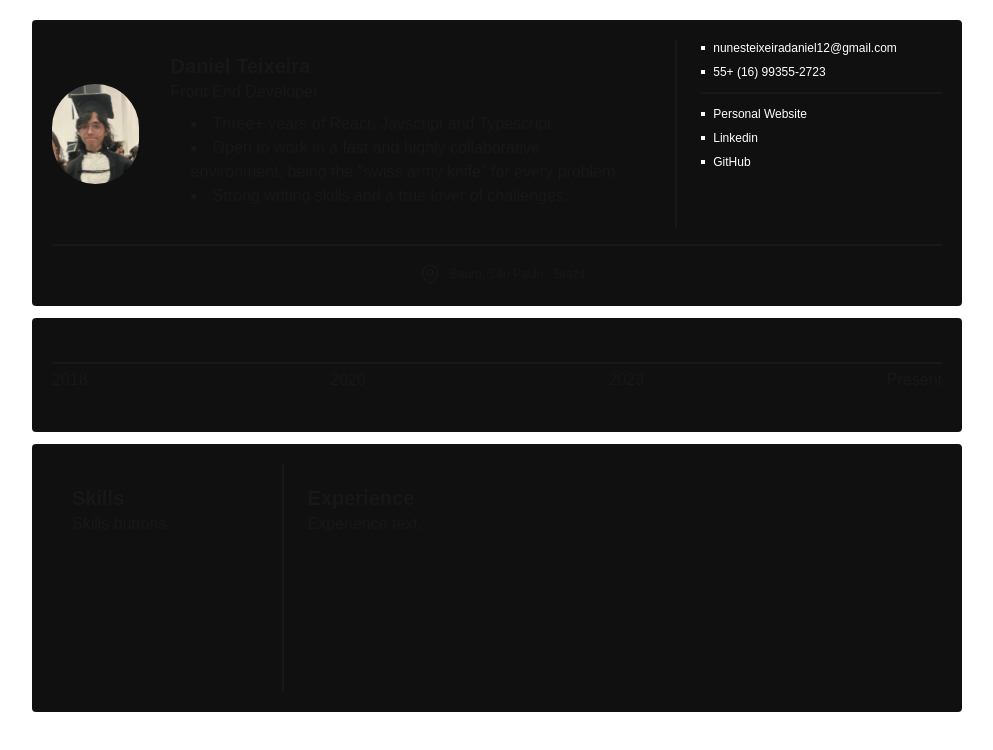
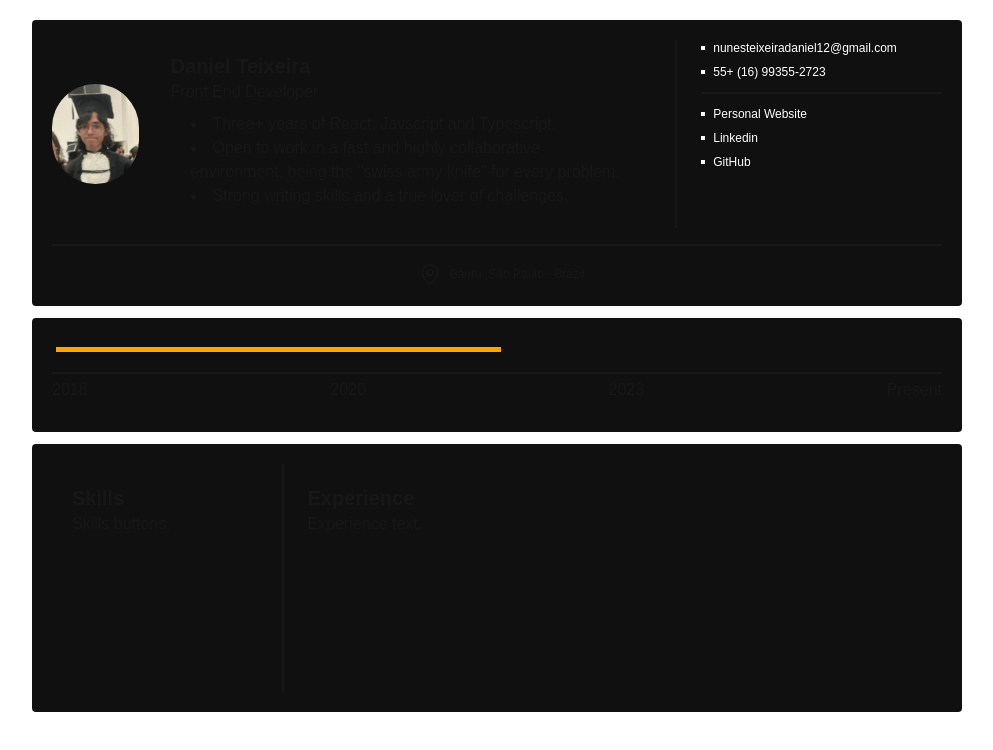
Before and after one commit to nobody-but-me/resume, a Next.js app: page / in a window 1280 px wide. Shown: the top 750 px of the page, without its empty margins (143-1136 px from the left). Built offline with nearby package versions, Linux system fonts and the light colour scheme.

Commit message:
Adding Line component for timeline.

```diff
--- a/app/page.tsx
+++ b/app/page.tsx
@@ -52,10 +52,16 @@ function Header() {
   );
 }
 
+function Line({colour, width}) {
+  return <div className="h-[5px] mr-1 ml-1 p-0" style={{backgroundColor: `${colour}`, width: `${width}`}}></div>;
+}
+
 function Timeline() {
   return (
     <section className="w-full h-[250px] p-5 flex flex-col justify-center bg-[#101010] rounded-sm">
-      <div className="h-[1px] border-1 border-solid border-[--foreground] mb-1 mt-1 p-0"></div> {/* Timeline main line */}
+      <Line colour="orange" width="50%" />
+
+      <div className="h-[1px] border-1 border-solid border-[--foreground] mb-1 mt-1 mt-5 p-0"></div> {/* Timeline main line */}
       <div className="flex flex-row justify-between">
         <span>2018</span>
 	<span>2020</span>
```
